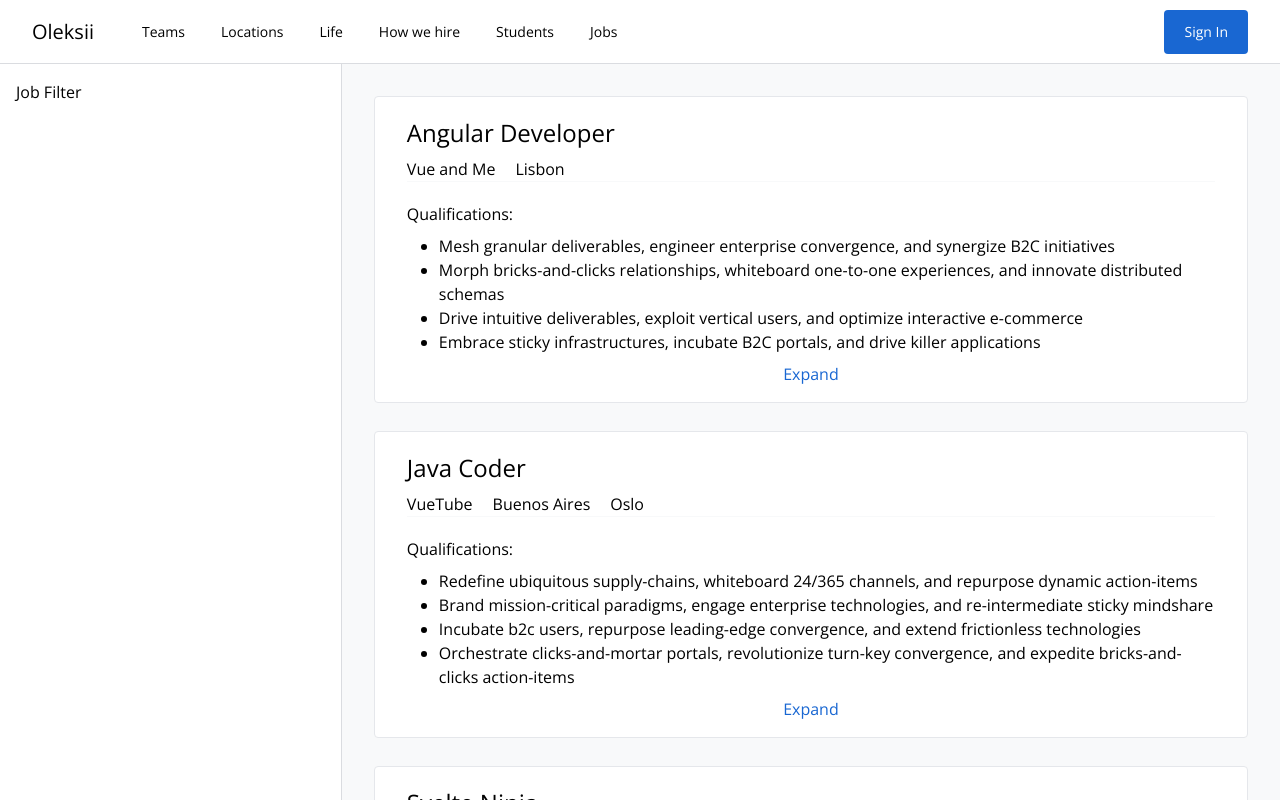
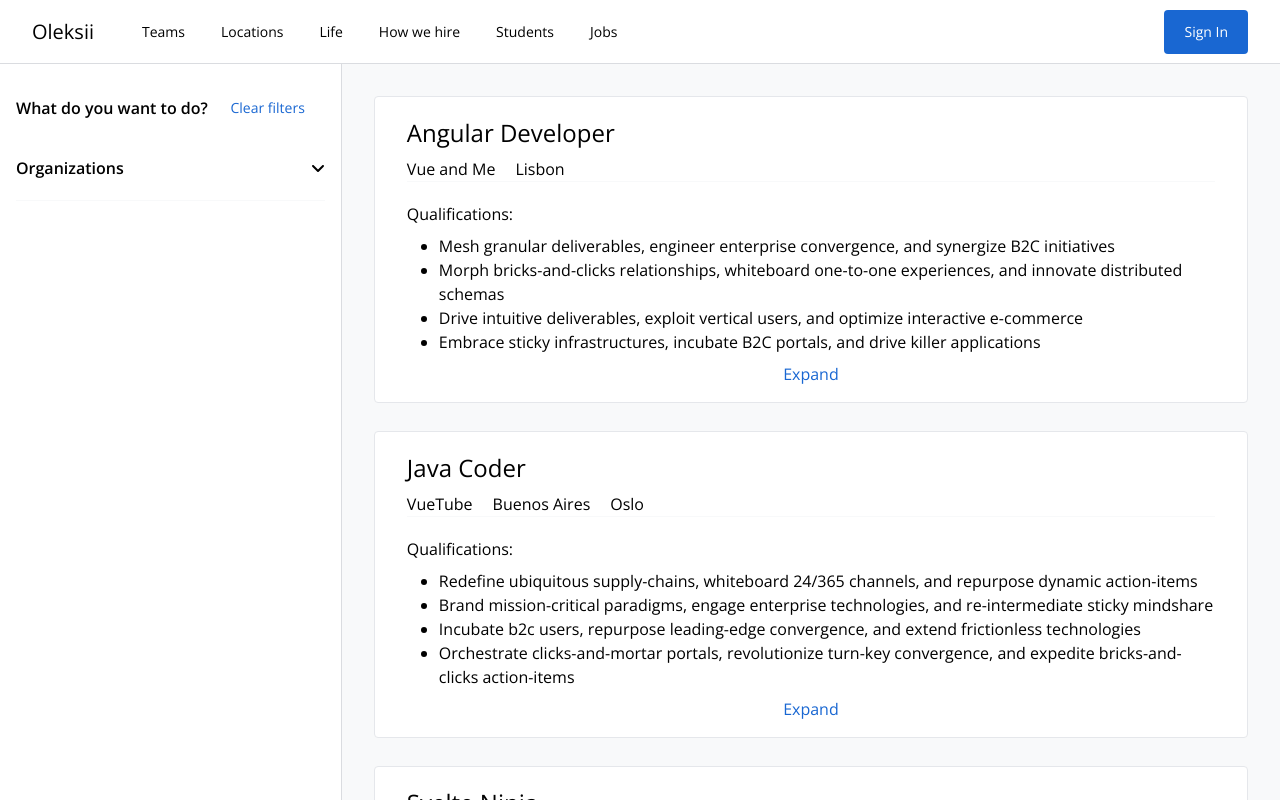
Before and after one commit to alekseypetrenko/job-search, a Vue app: page / in a window 1280 px wide. Both pictures are taken after typing "Sample", "Sample" into the empty fields and a click on the button "Search". Shown: the top 800 px of the page. Built offline with nearby package versions, Linux system fonts and the light colour scheme; data requests are answered from the project's data file.

Commit message:
added simple accordion and fas icons

```diff
--- a/src/components/JobResults/JobFiltersSidebar/JobFiltersSidebar.vue
+++ b/src/components/JobResults/JobFiltersSidebar/JobFiltersSidebar.vue
@@ -2,12 +2,24 @@
   <div
     class="flex flex-col p-4 bg-white border-r border-solid border-brand-gray-1 w-96"
   >
-    Job Filter
+    <section class="pb-5">
+      <div class="flex flex-row justify-between">
+        <h3 class="my-4 text-base font-semibold">What do you want to do?</h3>
+        <div class="flex items-center text-sm">
+          <ActionButton text="Clear filters" type="secondary" />
+        </div>
+      </div>
+      <Accordion />
+    </section>
   </div>
 </template>
 
 <script>
+import ActionButton from "@/components/Shared/ActionButton.vue";
+import Accordion from "@/components/Shared/Accordion.vue";
+
 export default {
   name: "JobFiltersSidebar",
+  components: { ActionButton, Accordion },
 };
 </script>
--- /dev/null
+++ b/src/components/Shared/Accordion.vue
@@ -0,0 +1,33 @@
+<template>
+  <div class="py-5 border-b border-solid border-brand-gray-2">
+    <div
+      class="flex flex-wrap items-center justify-between cursor-pointer"
+      @click="open()"
+    >
+      <h3 class="text-bold font-semibold">Organizations</h3>
+      <font-awesome-icon :icon="createIcon" />
+      <div v-if="isOpen" class="w-full mt-5">Child</div>
+    </div>
+  </div>
+</template>
+
+<script>
+export default {
+  name: "Accordion",
+  data() {
+    return {
+      isOpen: false,
+    };
+  },
+  methods: {
+    open() {
+      this.isOpen = !this.isOpen;
+    },
+  },
+  computed: {
+    createIcon() {
+      return this.isOpen ? "angle-up" : "angle-down";
+    },
+  },
+};
+</script>
--- a/src/main.js
+++ b/src/main.js
@@ -1,13 +1,19 @@
 import { createApp } from "vue";
 import { FontAwesomeIcon } from "@fortawesome/vue-fontawesome";
 import { library } from "@fortawesome/fontawesome-svg-core";
-import { faSearch } from "@fortawesome/free-solid-svg-icons";
+import {
+  faSearch,
+  faAngleDown,
+  faAngleUp,
+} from "@fortawesome/free-solid-svg-icons";
 
 import App from "./App.vue";
 import "@/assets/tailwind.css";
 import router from "@/router";
 
 library.add(faSearch);
+library.add(faAngleDown);
+library.add(faAngleUp);
 
 createApp(App)
   .use(router)
```
